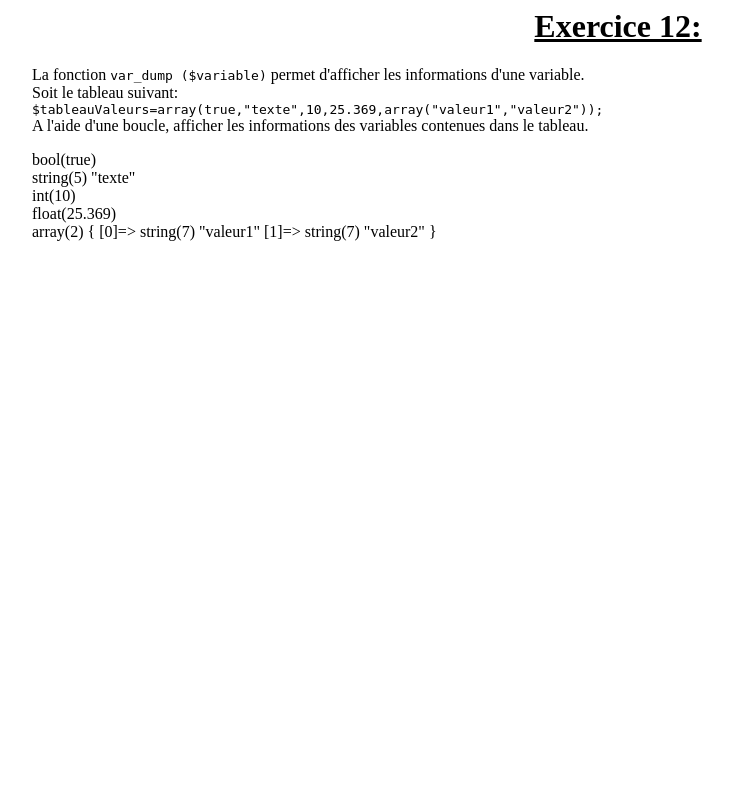
After one commit to Mamath68/Algo, a PHP site: page /Ex12.php in a window 1280 px wide. The commit adds this page. Shown: the whole page, without its empty margins (68-801 px from the left). Run offline with PHP 8.4, Linux system fonts and the light colour scheme.

Commit message:
dernières modif ex11 et 12

```diff
--- a/PHP2/Ex11.php
+++ b/PHP2/Ex11.php
@@ -11,7 +11,6 @@
     <br>
     vendredi 23 février 2018
     <br>
-
 </p>
 
 
--- /dev/null
+++ b/PHP2/Ex12.php
@@ -0,0 +1,42 @@
+<title>Exo 12 : Algo/php</title>
+
+<h1><u>Exercice 12:</u></h1>
+    <p>
+        La fonction <code>var_dump ($variable)</code> permet d'afficher les informations d'une variable. <br>
+        Soit le tableau suivant:
+        <br>
+        <code>$tableauValeurs=array(true,"texte",10,25.369,array("valeur1","valeur2"));</code>
+        <br>
+        A l'aide d'une boucle, afficher les informations des variables contenues dans le tableau.
+        <br>
+
+    </p>
+
+    <?php
+    $tableauValeurs = array(true, "texte", 10, 25.369, array("valeur1", "valeur2"));
+    foreach ($tableauValeurs as $affiche) {
+        echo var_dump($affiche) . "<br>";
+    }
+    ?>
+
+    <style>
+        body {
+            margin-left: 100px;
+        }
+
+        h1 {
+            text-align: center;
+        }
+
+        span {
+            color: olive;
+        }
+
+        form {
+            background-color: cadetblue;
+            width: 210px;
+        }
+    </style>
+</body>
+
+</html>
```
